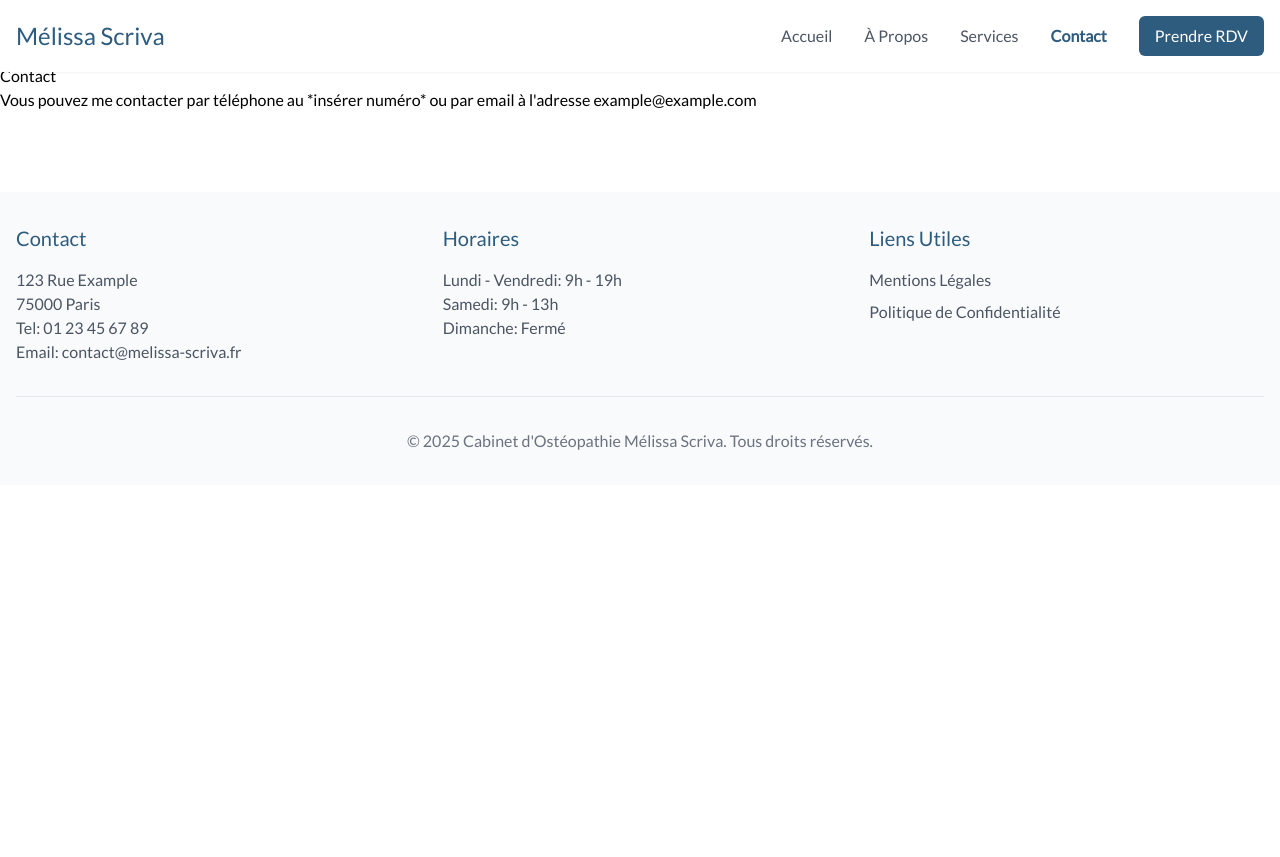
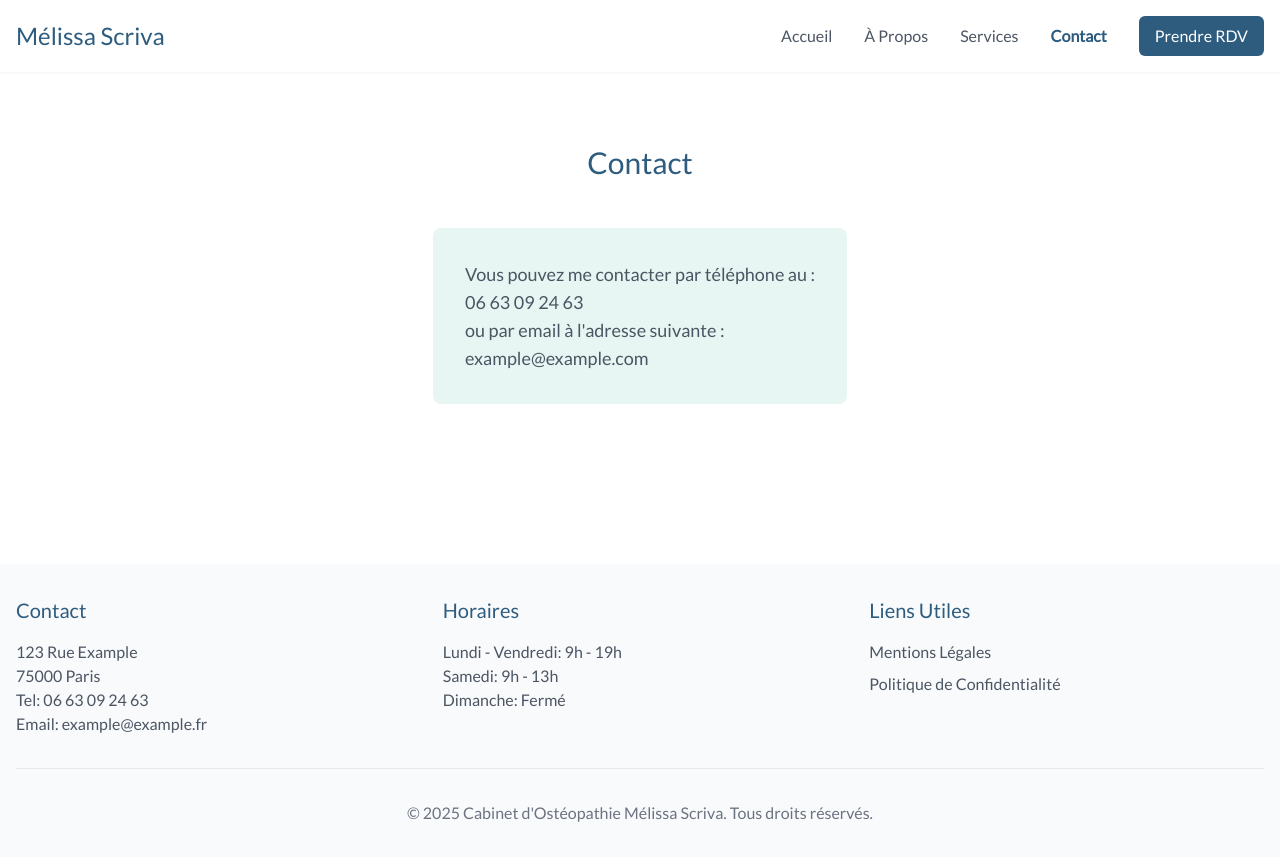
Before and after one commit to Mouflon23/scriva-osteopathe, an Astro site: page /contact in a window 1280 px wide. Before the commit the page ends 800 px from the top, so only its background shows below. Built offline with nearby package versions, Linux system fonts and the light colour scheme; Astro itself is replaced by a stand-in of ours.

Commit message:
correction information and customizing contact page

```diff
--- a/src/components/Footer.astro
+++ b/src/components/Footer.astro
@@ -10,8 +10,8 @@ const currentYear = new Date().getFullYear();
         <p class="text-gray-600">
           123 Rue Example<br />
           75000 Paris<br />
-          Tel: 01 23 45 67 89<br />
-          Email: contact@melissa-scriva.fr
+          Tel: 06 63 09 24 63<br />
+          Email: example@example.fr
         </p>
       </div>
       <div>
--- a/src/pages/contact.astro
+++ b/src/pages/contact.astro
@@ -4,7 +4,16 @@ import Layout from '../layouts/Layout.astro';
 
 <Layout title="Mélissa Scriva | Ostéopathe à Aix-En-Provence et à Marignane">
   <div class="pt-16">
-    <h1>Contact</h1>
-    <p>Vous pouvez me contacter par téléphone au *insérer numéro* ou par email à l'adresse <a href="mailto:example@example.com">example@example.com</a></p>
+    <section class="py-20">
+      <div class="container mx-auto px-4 flex flex-col items-center">
+        <h2 class="font-display text-3xl text-primary text-center mb-12">Contact</h2>
+        <p class="font-diplay text-gray-600 text-lg bg-accent rounded-lg p-8">
+          Vous pouvez me contacter par téléphone au :<br />
+          06 63 09 24 63<br />
+          ou par email à l'adresse suivante :<br />
+          <a href="mailto:example@example.com">example@example.com</a></p>
+      </div>
+    </section>
+
   </div>
 </Layout>
```
